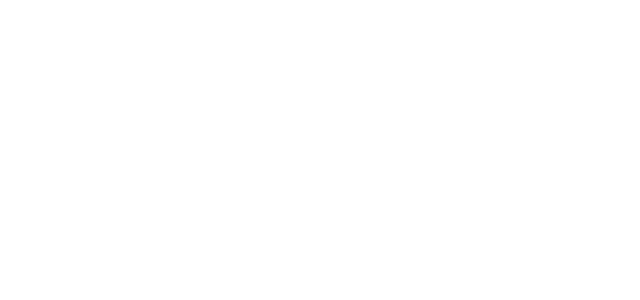
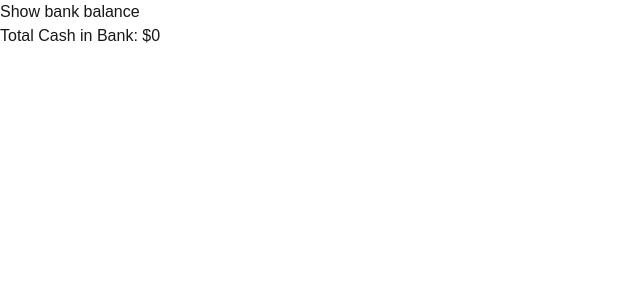
Before and after one commit to smg2231/Bank, a Next.js app: page /admin in a window 1280 px wide. Shown: the top 300 px of the page, without its empty margins (0-640 px from the left). Built offline with nearby package versions, Linux system fonts and the light colour scheme.

Commit message:
refactor/add return to admin page function

```diff
--- a/app/admin/page.tsx
+++ b/app/admin/page.tsx
@@ -1,7 +1,9 @@
 import GetBankBalance from "@/components/bradley/BankBalance";
 
 export default function(){
-    <>
-    <GetBankBalance></GetBankBalance>
-    </>
+    return(
+        <>
+            <GetBankBalance></GetBankBalance>
+        </>
+    )
 }
--- a/components/bradley/BankBalance.tsx
+++ b/components/bradley/BankBalance.tsx
@@ -23,7 +23,7 @@
             onClick={GetCount}
             >Show bank balance</button>
 
-            (Total Cash in Bank: ${count})
+            <p>Total Cash in Bank: ${count}</p>
         </>
     )
 }
```
